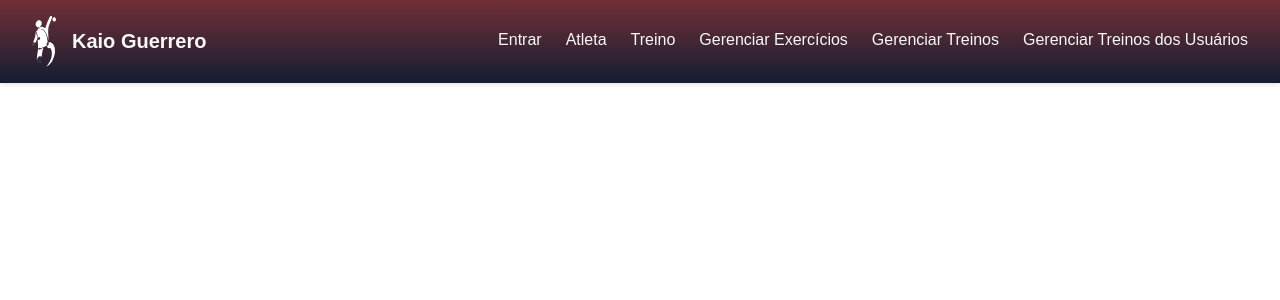
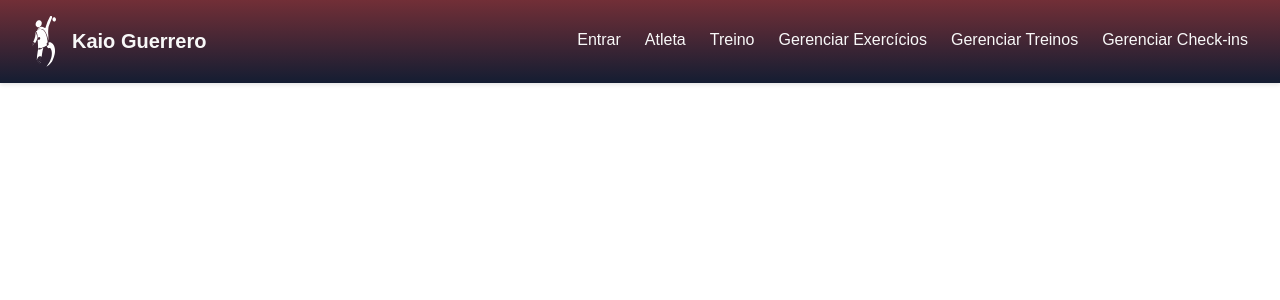
Before and after one commit to nathipg/site-kaio, a React (Vite) app: page /#/manage in a window 1280 px wide. Shown: the top 300 px of the page. Built offline with nearby package versions, Linux system fonts and the light colour scheme; no server answers; the database is empty; sample sign-in values are in the browser's storage; a web font is replaced by a local one.

Commit message:
chore: Renamed check ins page

```diff
--- a/public/locales/pt/translation.json
+++ b/public/locales/pt/translation.json
@@ -85,7 +85,7 @@
   "Remove Workout": "Remove Workout",
   "Are you sure you want to remove this workout?": "Tem certeza que você deseja remove este treino?",
   "Send": "Enviar",
-  "Manage Users Workouts": "Gerenciar Treinos dos Usuários",
+  "Manage Check-ins": "Gerenciar Check-ins",
   "Workout saved": "Treino salvo",
   "Comment": "Comentário",
   "Science-based training": "Treinos baseados em ciência",
--- a/src/Router.jsx
+++ b/src/Router.jsx
@@ -3,7 +3,7 @@ import { useSelector } from 'react-redux';
 import { createHashRouter, Navigate, RouterProvider, useLocation, useNavigate, useSearchParams } from 'react-router';
 
 import { DefaultLayout } from '@/layouts';
-import { AthleteAreaPage, HomePage, ManageExercisesPage, ManageUsersWorkoutsPage, ManageWorkoutsPage, SignInPage, SignUpPage, TrainingPage } from '@/pages';
+import { AthleteAreaPage, HomePage, ManageExercisesPage, ManageCheckInsPage, ManageWorkoutsPage, SignInPage, SignUpPage, TrainingPage } from '@/pages';
 import { UserSlice } from '@/store/slices';
 
 const CheckLoginRedirectRoute = (props) => {
@@ -151,10 +151,10 @@ const router = createHashRouter([
         ),
       },
       {
-        path: 'users-workouts',
+        path: 'check-ins',
         element: (
           <ProtectedAdminRoute>
-            <ManageUsersWorkoutsPage />
+            <ManageCheckInsPage />
           </ProtectedAdminRoute>
         ),
       },
--- a/src/layouts/Header/Header.jsx
+++ b/src/layouts/Header/Header.jsx
@@ -80,7 +80,7 @@ const Header = () => {
         <Link to={{ pathname: '/training' }} onClick={closeMenu}>{t('Training')}</Link>
         <Link to={{ pathname: '/manage/exercises' }} onClick={closeMenu}>{t('Manage Exercises')}</Link>
         <Link to={{ pathname: '/manage/workouts' }} onClick={closeMenu}>{t('Manage Workouts')}</Link>
-        <Link to={{ pathname: '/manage/users-workouts' }} onClick={closeMenu}>{t('Manage Users Workouts')}</Link>
+        <Link to={{ pathname: '/manage/check-ins' }} onClick={closeMenu}>{t('Manage Check-ins')}</Link>
 
         {isLoggedIn && (
           <Button
--- a/src/pages/Manage/ManageUsersWorkoutsPage/ManageUsersWorkoutsPage.jsx
+++ b/src/pages/Manage/ManageCheckInsPage/ManageCheckInsPage.jsx
@@ -5,7 +5,7 @@ import { useSelector } from 'react-redux';
 import { UserSlice, WorkoutSlice } from '@/store/slices';
 import { utils } from '@/utils';
 
-const ManageUsersWorkoutsPage = () => {
+const ManageCheckInsPage = () => {
   const { t } = useTranslation();
 
   const usersWorkouts = useSelector(WorkoutSlice.selectors.selectAllWorkouts);
@@ -13,7 +13,7 @@ const ManageUsersWorkoutsPage = () => {
 
   return (
     <>
-      <h1>{t('Manage Users Workouts')}</h1>
+      <h1>{t('Manage Check-ins')}</h1>
 
       {usersWorkouts.map(userWorkout => {
         const user = users.find(u => u.uid == userWorkout.userUid);
@@ -33,6 +33,6 @@ const ManageUsersWorkoutsPage = () => {
   );
 };
 
-const ManageUsersWorkoutsPageMemo = memo(ManageUsersWorkoutsPage);
+const ManageCheckInsPageMemo = memo(ManageCheckInsPage);
 
-export { ManageUsersWorkoutsPageMemo as ManageUsersWorkoutsPage };
+export { ManageCheckInsPageMemo as ManageCheckInsPage };
--- /dev/null
+++ b/src/pages/Manage/ManageCheckInsPage/index.js
@@ -0,0 +1 @@
+export * from './ManageCheckInsPage';
--- a/src/pages/Manage/ManageUsersWorkoutsPage/index.js
+++ /dev/null
@@ -1 +0,0 @@
-export * from './ManageUsersWorkoutsPage';
--- a/src/pages/Manage/index.js
+++ b/src/pages/Manage/index.js
@@ -1,3 +1,3 @@
+export * from './ManageCheckInsPage';
 export * from './ManageExercisesPage';
-export * from './ManageUsersWorkoutsPage';
 export * from './ManageWorkoutsPage';
```
